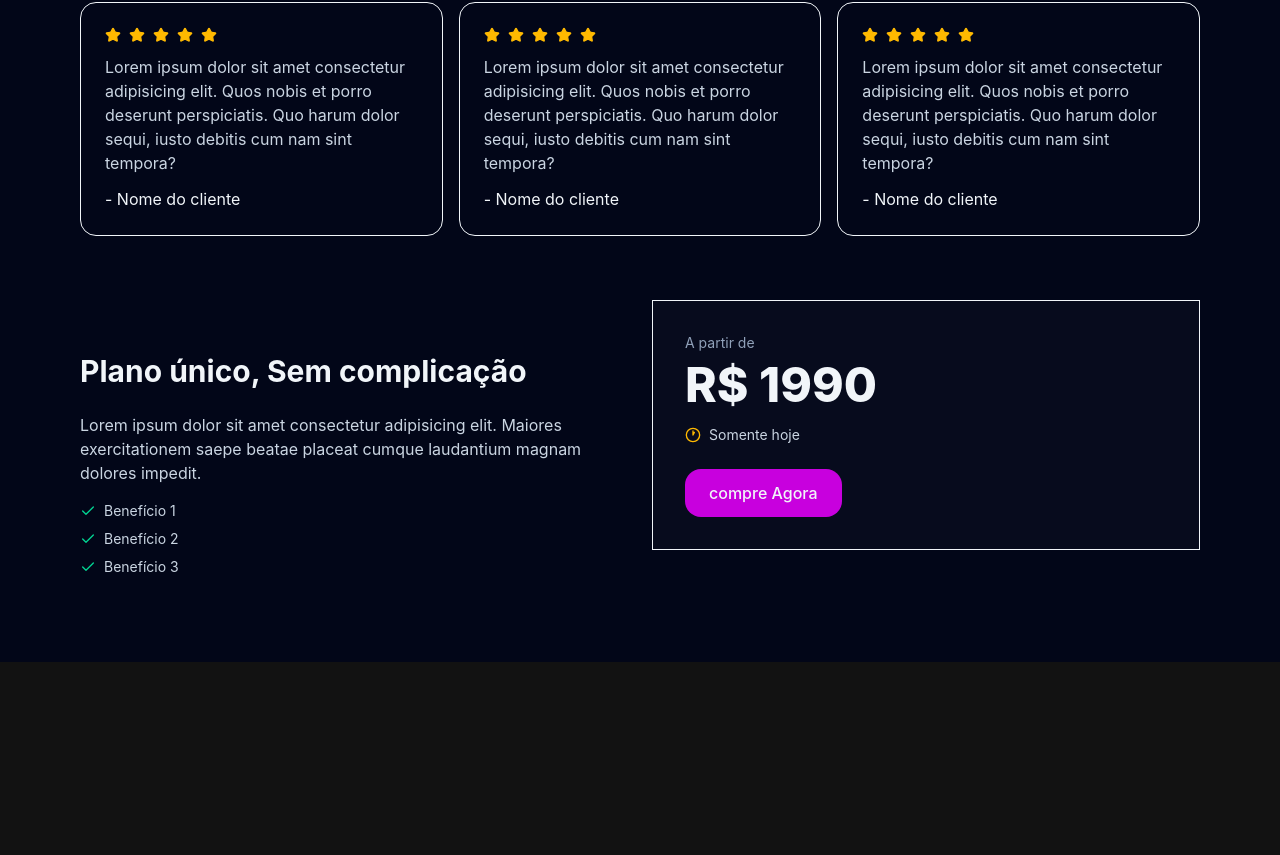
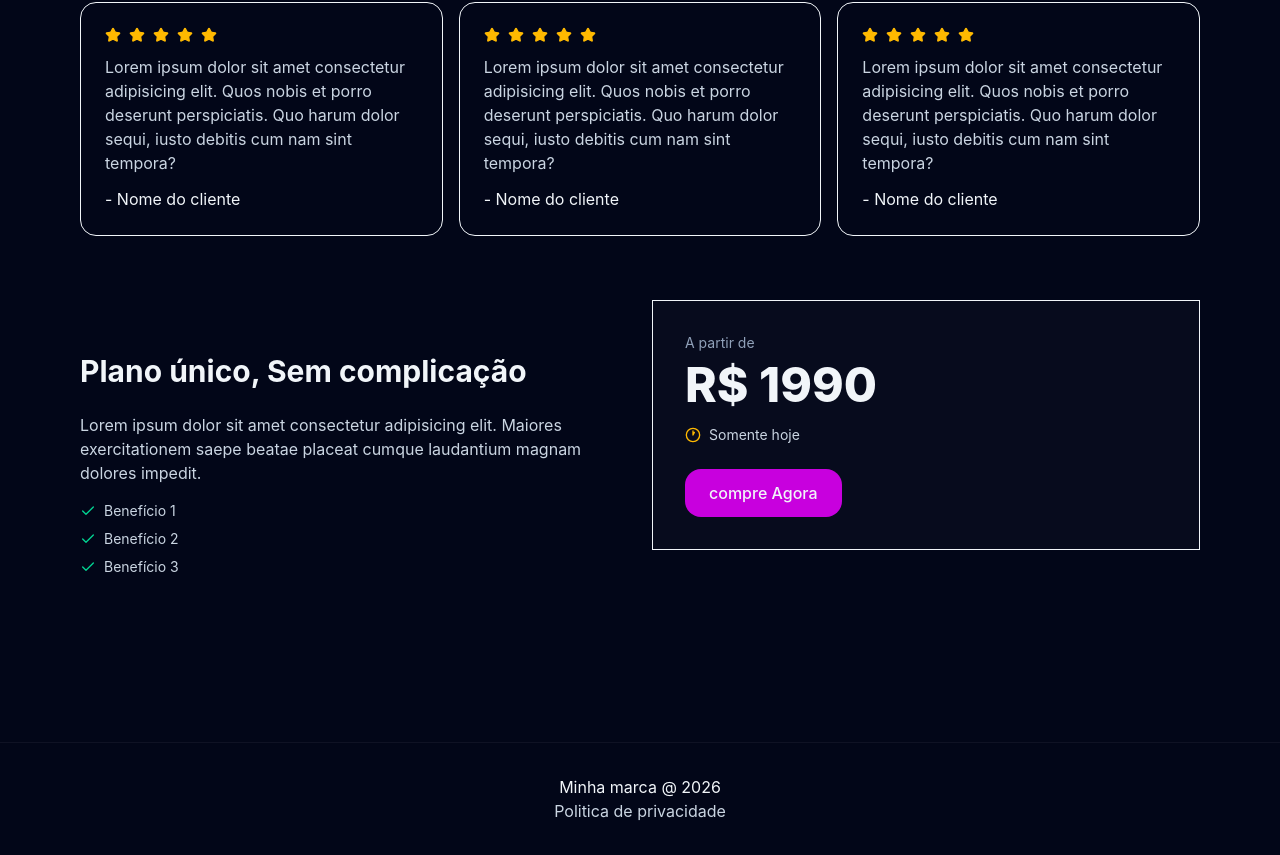
Before and after one commit to RafaelLanaDS/meuprojetoreact, a React (Vite) app: page / in a window 1280 px wide. Shown: the part 1213-2068 px from the top of the page. Before the commit the page ends 1875 px from the top, so only its background shows below. Built offline with nearby package versions, Linux system fonts and the light colour scheme.

Commit message:
Footter finalizado

```diff
--- a/src/App.jsx
+++ b/src/App.jsx
@@ -227,6 +227,14 @@ function App() {
             </div>
           </div>
         </section>
+
+        {/* Footer */}
+        <footer className='border-t border-white/5'>
+          <div className='mx-auto max-w-6xl px-4 py-8 flex flex-col items-center'>
+            <div>Minha marca @ {new Date().getFullYear()}</div>
+            <a href="#" className='text-slate-300'>Politica de privacidade</a>
+          </div>
+        </footer>
     </div>
   )
 }
```
